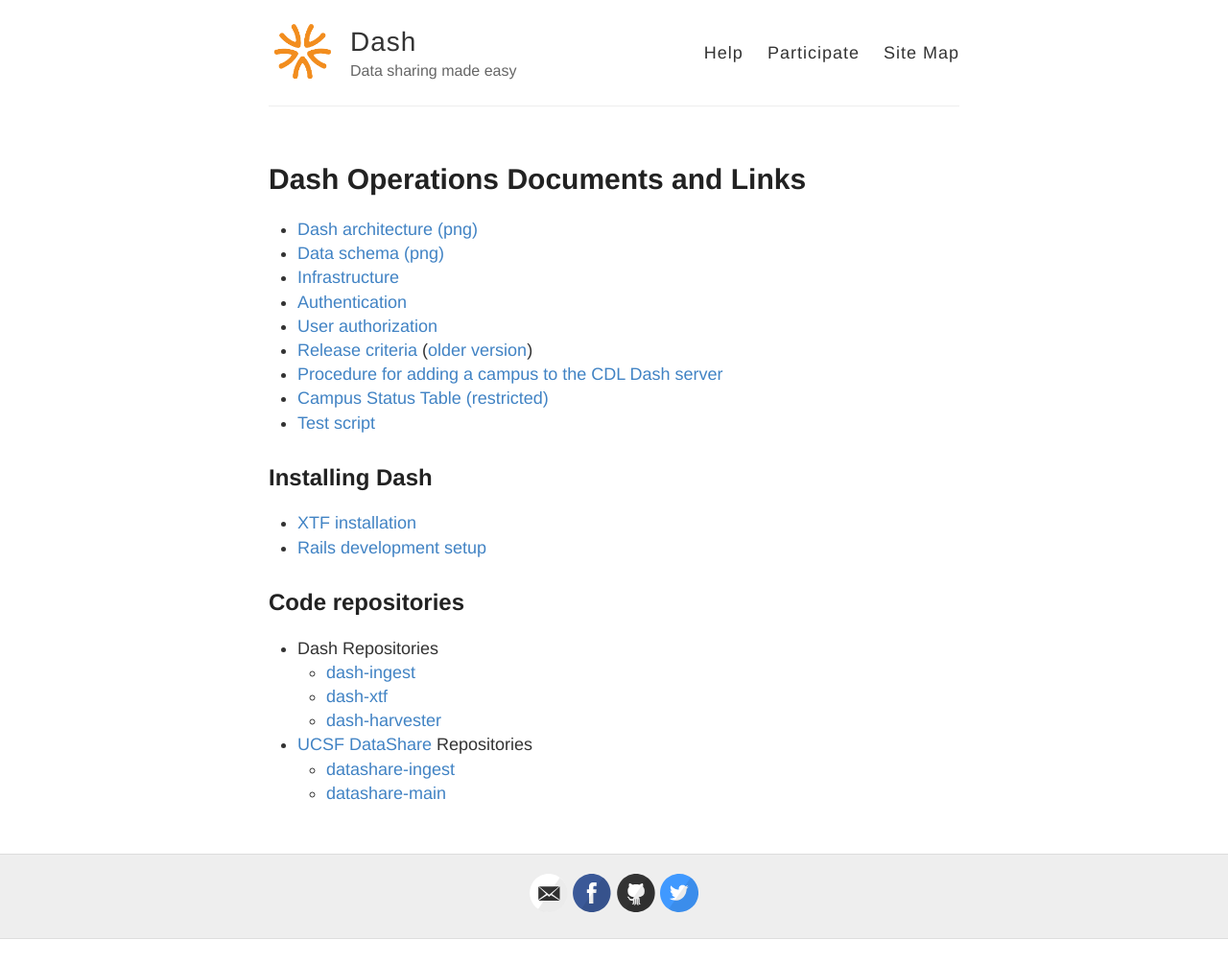
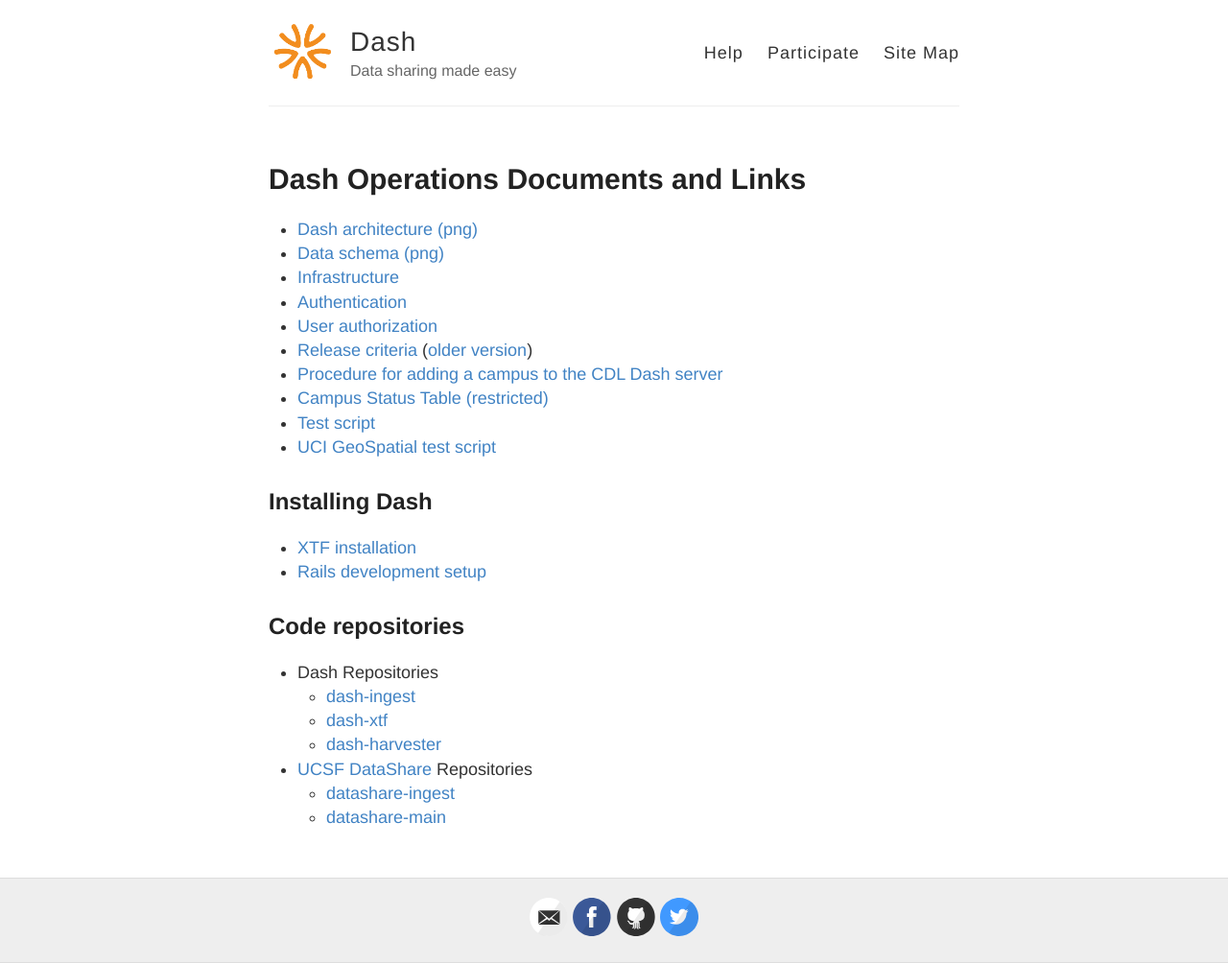
Before and after one commit to CDLUC3/dash, a Jekyll site: the page built from operations.md, in a window 1280 px wide. Shown: the whole page at 96% size. Built offline with Jekyll 4.4.1, drawn with Linux system fonts in a browser that asks for light colours; before the commit the page ends 979 px from its top, so only the background shows below that.

Commit message:
add link to UCI test script

```diff
--- a/operations.md
+++ b/operations.md
@@ -13,6 +13,7 @@
 * [Procedure for adding a campus to the CDL Dash server]({{ site.baseurl }}/procedure-to-add-campus)
 * [Campus Status Table (restricted)](https://confluence.ucop.edu/display/DataShare/Campus+Status)
 * [Test script]({{ site.baseurl }}/test-script)
+* [UCI GeoSpatial test script]({{ site.baseurl }}//blob/gh-pages/docs/UCI%20dash-xtf%20Test%20Script.pdf?raw=true)
 
 ## Installing Dash
 
```
